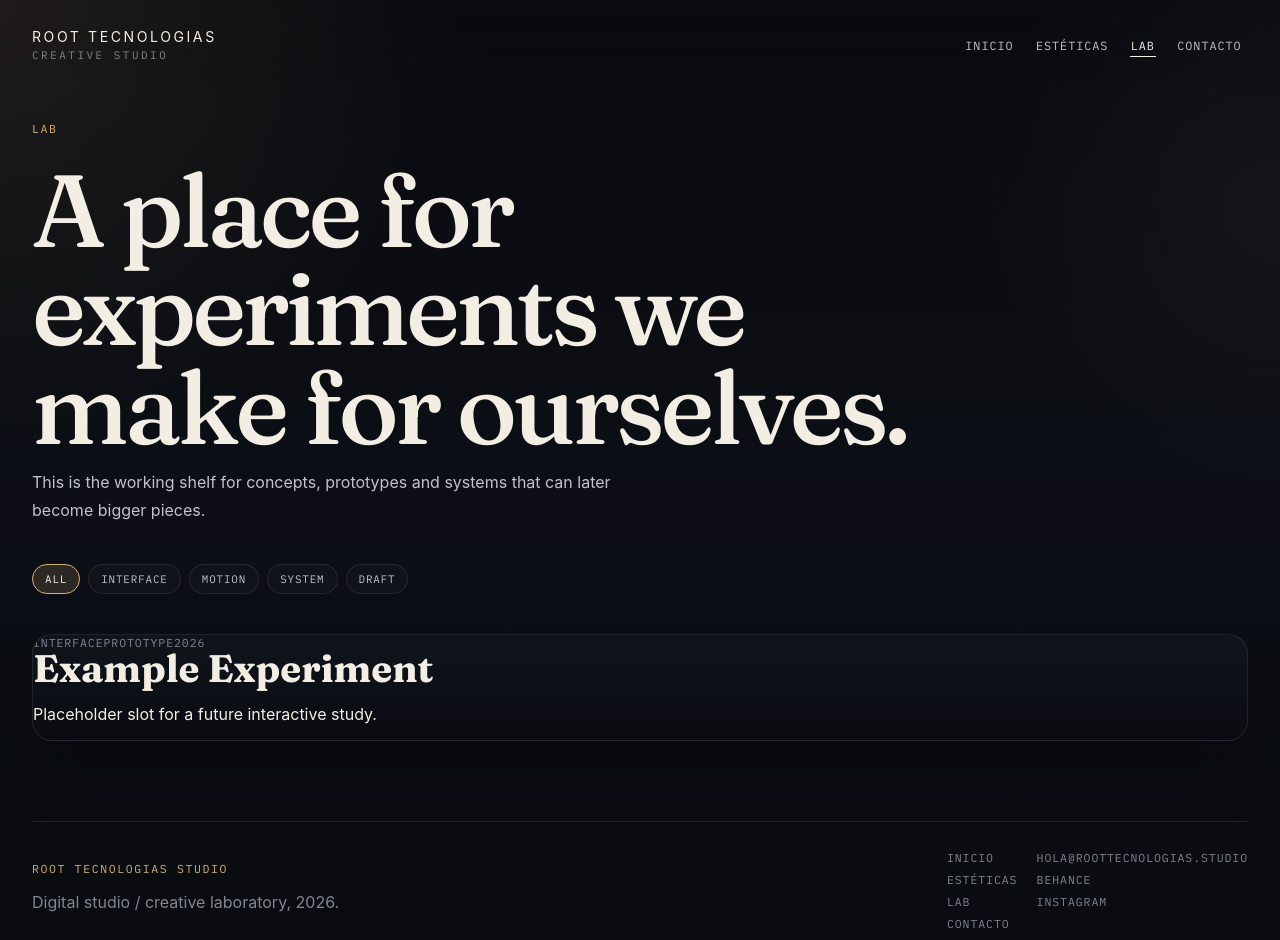
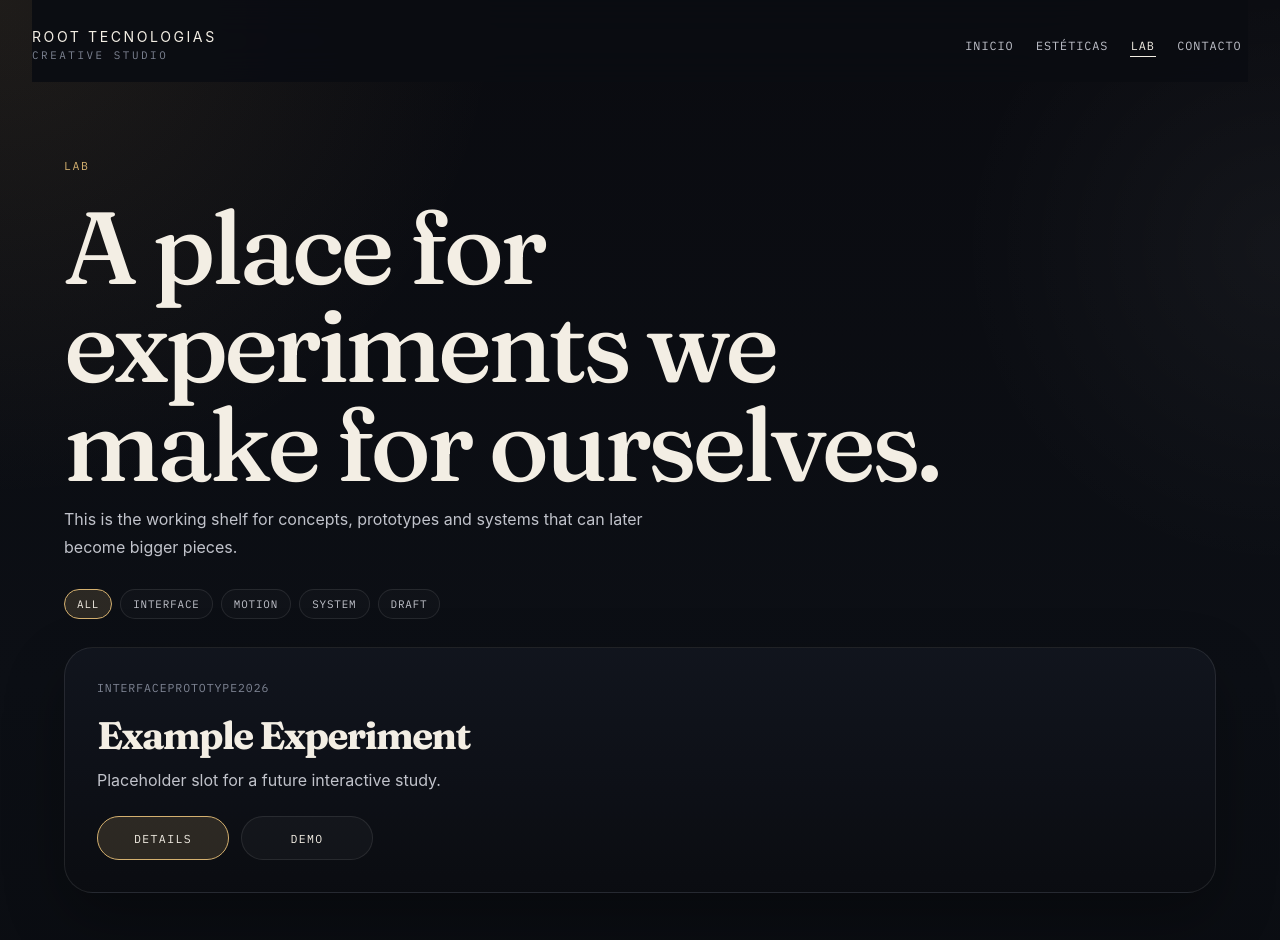
Before and after one commit to roottecnologias/roottecnologias.github.io, a Vue app: page /lab in a window 1280 px wide. Shown: the top 940 px of the page. Built offline with nearby package versions, Linux system fonts and the light colour scheme.

Commit message:
sticky menu

```diff
--- a/src/components/layout/StudioShell.vue
+++ b/src/components/layout/StudioShell.vue
@@ -43,7 +43,6 @@ function closeMenu() {
         <span>{{ menuOpen ? 'Cerrar' : 'Menú' }}</span>
         <span class="menu-toggle__label">{{ currentLabel }}</span>
       </button>
-    </header>
 
       <Transition name="menu-panel">
         <div v-if="menuOpen" id="mobile-nav" class="mobile-nav" role="dialog" aria-label="Navegación móvil">
@@ -60,6 +59,7 @@ function closeMenu() {
           </RouterLink>
         </div>
       </Transition>
+    </header>
 
     <main id="main-content" class="page-frame">
       <Transition name="page" mode="out-in">
--- a/src/styles/base.css
+++ b/src/styles/base.css
@@ -3,6 +3,7 @@
 :root {
   --bg: #0b0d12;
   --bg-soft: #10141b;
+  --bg-dark: #090b10;
   --surface: rgba(17, 21, 29, 0.92);
   --surface-2: rgba(24, 29, 39, 0.86);
   --text: #f3eee4;
@@ -139,7 +140,10 @@ img {
   position: sticky;
   top: 0;
   z-index: 30;
+  background: rgba(11, 13, 18, 0.9);
+  border-bottom: 1px solid transparent;
   backdrop-filter: blur(18px);
+  isolation: isolate;
 }
 
 .wordmark {
@@ -222,11 +226,20 @@ img {
 }
 
 .mobile-nav {
-  width: min(var(--page-width), calc(100vw - (var(--page-gutter) * 2)));
-  margin: 0 auto;
-  padding: 0 0 var(--space-4);
+  position: absolute;
+  top: 100%;
+  left: 50%;
+  width: 100%;
+  width: 100vw;
+  max-height: calc(100dvh - 4rem);
+  overflow-y: auto;
+  margin-left: -50vw;
+  padding: var(--space-4);
   display: grid;
   gap: 0.5rem;
+  background: rgba(11, 13, 18, 0.98);
+  border-bottom: 1px solid var(--border);
+  box-shadow: var(--shadow);
 }
 
 .mobile-nav__link {
@@ -503,6 +516,27 @@ img {
   transition: transform var(--transition-base), border-color var(--transition-base);
 }
 
+.lab-page {
+  padding: 4rem 2rem 5rem;
+  display: grid;
+  gap: 1.75rem;
+}
+
+.lab-list {
+  display: grid;
+  gap: 1.25rem;
+}
+
+.lab-card {
+  padding: 2rem;
+  border-radius: var(--radius-lg);
+  display: grid;
+  gap: 1.35rem;
+  border: 1px solid var(--border);
+  background: linear-gradient(180deg, rgba(18, 22, 30, 0.94), rgba(11, 13, 18, 0.96));
+  box-shadow: var(--shadow);
+}
+
 .gallery-entry__media {
   position: relative;
   margin: 0;
@@ -531,15 +565,64 @@ img {
   filter: saturate(0.8) contrast(1.02);
 }
 
-.gallery-entry__body,
-.lab-card {
-  gap: 0.7rem;
-}
-
 .gallery-entry__body {
   display: grid;
   gap: 0.65rem;
   padding: 1rem 1rem 1.1rem;
+}
+
+.lab-card__body {
+  display: grid;
+  gap: 0.8rem;
+}
+
+.lab-card__body h2 {
+  margin: 0;
+  font-family: var(--display);
+  font-size: clamp(2rem, 3vw, 3rem);
+  line-height: 0.98;
+  letter-spacing: -0.04em;
+}
+
+.lab-card__body p {
+  margin: 0;
+  max-width: 58ch;
+  color: var(--text-soft);
+  line-height: 1.7;
+}
+
+.lab-card__actions {
+  display: flex;
+  flex-wrap: wrap;
+  gap: 0.75rem;
+}
+
+.secondary-button {
+  display: inline-flex;
+  align-items: center;
+  justify-content: center;
+  min-width: 8.25rem;
+  padding: 0.85rem 1.1rem;
+  border-radius: 999px;
+  border: 1px solid var(--accent);
+  background: var(--accent-soft);
+  color: var(--text);
+  font-family: var(--mono);
+  font-size: 0.72rem;
+  letter-spacing: 0.12em;
+  text-transform: uppercase;
+  transition: transform var(--transition-fast), border-color var(--transition-fast), background var(--transition-fast);
+}
+
+.secondary-button--ghost {
+  border-color: var(--border);
+  background: rgba(255, 255, 255, 0.03);
+}
+
+.secondary-button:hover,
+.secondary-button:focus-visible {
+  transform: translateY(-1px);
+  border-color: var(--border-strong);
 }
 
 .gallery-entry__summary {
@@ -626,6 +709,10 @@ img {
     width: 100%;
     margin-bottom: 2rem;
   }
+
+    .lab-page {
+      padding: 4rem 2rem 6rem;
+    }
 }
 
 @media (max-width: 47.999rem) {
@@ -927,9 +1014,133 @@ a:focus-visible {
     padding: 0.95rem 0.95rem 1rem;
   }
 
+  .lab-page {
+    padding: 3rem 1rem 4rem;
+  }
+
+  .lab-card {
+    padding: 1.15rem;
+  }
+
+  .lab-card__actions {
+    flex-direction: column;
+  }
+
+  .secondary-button {
+    width: 100%;
+  }
   .site-footer__inner {
     gap: 1.2rem;
   }
+}
+
+.demo-overlay {
+  position: fixed;
+  inset: 0;
+  z-index: 9999;
+  background: var(--bg-dark);
+  overflow: hidden;
+}
+
+.demo-placeholder-content {
+  position: absolute;
+  inset: 0;
+  display: grid;
+  align-content: center;
+  justify-items: center;
+  gap: 1rem;
+  padding: 2rem;
+  color: var(--text);
+  text-align: center;
+  background-image:
+    linear-gradient(rgba(255, 255, 255, 0.045) 1px, transparent 1px),
+    linear-gradient(90deg, rgba(255, 255, 255, 0.045) 1px, transparent 1px);
+  background-size: 3.5rem 3.5rem;
+  mask-image: linear-gradient(180deg, rgba(0, 0, 0, 0.85), transparent 88%);
+}
+
+.demo-placeholder-content .mono-text {
+  margin: 0;
+  color: var(--accent);
+  font-family: var(--mono);
+  font-size: 0.72rem;
+  letter-spacing: 0.18em;
+  text-transform: uppercase;
+}
+
+.demo-placeholder-content h2 {
+  margin: 0;
+  font-family: var(--display);
+  font-size: clamp(2.2rem, 6vw, 4.5rem);
+  line-height: 0.95;
+  letter-spacing: -0.04em;
+}
+
+.demo-placeholder-content p {
+  margin: 0;
+  max-width: 42ch;
+  color: var(--text-soft);
+  line-height: 1.7;
+}
+
+.demo-placeholder-content__canvas {
+  width: min(72rem, calc(100vw - 2rem));
+  min-height: min(58vh, 34rem);
+  border: 1px solid var(--border);
+  border-radius: var(--radius-lg);
+  background:
+    radial-gradient(circle at center, rgba(212, 176, 111, 0.08), transparent 35%),
+    linear-gradient(180deg, rgba(255, 255, 255, 0.02), rgba(255, 255, 255, 0.01));
+  box-shadow: var(--shadow);
+  display: grid;
+  place-items: center;
+  color: var(--text-muted);
+  font-family: var(--mono);
+  font-size: 0.72rem;
+  letter-spacing: 0.16em;
+  text-transform: uppercase;
+  position: relative;
+  overflow: hidden;
+}
+
+.demo-placeholder-content__canvas::before {
+  content: '';
+  position: absolute;
+  inset: 0;
+  background-image: linear-gradient(rgba(255, 255, 255, 0.05) 1px, transparent 1px),
+    linear-gradient(90deg, rgba(255, 255, 255, 0.05) 1px, transparent 1px);
+  background-size: 4rem 4rem;
+  opacity: 0.45;
+}
+
+.demo-placeholder-content__canvas span {
+  position: relative;
+  z-index: 1;
+}
+
+.draggable-exit-btn {
+  position: fixed;
+  top: 2rem;
+  right: 2rem;
+  z-index: 10000;
+  width: 3.25rem;
+  height: 3.25rem;
+  border: 1px solid var(--border-strong);
+  border-radius: 999px;
+  background: rgba(12, 15, 21, 0.92);
+  color: var(--text);
+  display: grid;
+  place-items: center;
+  font-size: 1.3rem;
+  line-height: 1;
+  box-shadow: var(--shadow);
+  touch-action: none;
+  user-select: none;
+}
+
+.draggable-exit-btn:hover,
+.draggable-exit-btn:focus-visible {
+  border-color: var(--accent);
 }
 
 @media (prefers-reduced-motion: reduce) {
--- a/src/views/LabView.vue
+++ b/src/views/LabView.vue
@@ -1,11 +1,162 @@
 <script setup lang="ts">
+import { computed, onBeforeUnmount, onMounted, ref, watch } from 'vue';
 import { RouterLink } from 'vue-router';
 import SectionIntro from '@/components/ui/SectionIntro.vue';
 import { labExperiments } from '@/data/studio';
 import { useLabStorage } from '@/composables/useLabStorage';
 
 const storage = useLabStorage();
-const experiments = storage.experiments;
+const experiments = computed(() => storage.experiments.value.length ? storage.experiments.value : labExperiments);
+
+const isDemoOpen = ref(false);
+const demoTitle = ref('');
+const demoSummary = ref('');
+const btnPos = ref({ x: 0, y: 0 });
+const dragging = ref(false);
+const dragMoved = ref(false);
+const dragOrigin = ref({ pointerX: 0, pointerY: 0, btnX: 0, btnY: 0 });
+const closeButtonSize = 52;
+let lastBodyOverflow = '';
+
+function clamp(value: number, min: number, max: number) {
+  return Math.min(Math.max(value, min), max);
+}
+
+function setInitialButtonPosition() {
+  const viewportWidth = window.innerWidth;
+  btnPos.value = {
+    x: clamp(viewportWidth - closeButtonSize - 32, 16, viewportWidth - closeButtonSize - 16),
+    y: 32,
+  };
+}
+
+function openDemo(title: string, summary: string) {
+  demoTitle.value = title;
+  demoSummary.value = summary;
+  setInitialButtonPosition();
+  isDemoOpen.value = true;
+}
+
+function closeDemo() {
+  if (dragMoved.value) {
+    return;
+  }
+
+  isDemoOpen.value = false;
+}
+
+function lockScroll() {
+  if (typeof document === 'undefined') {
+    return;
+  }
+
+  lastBodyOverflow = document.body.style.overflow;
+  document.body.style.overflow = 'hidden';
+}
+
+function unlockScroll() {
+  if (typeof document === 'undefined') {
+    return;
+  }
+
+  document.body.style.overflow = lastBodyOverflow;
+}
+
+function getPointerPoint(event: MouseEvent | TouchEvent) {
+  if ('touches' in event) {
+    const touch = event.touches[0] ?? event.changedTouches[0];
+    return { x: touch.clientX, y: touch.clientY };
+  }
+
+  return { x: event.clientX, y: event.clientY };
+}
+
+function startDrag(event: MouseEvent | TouchEvent) {
+  const point = getPointerPoint(event);
+  dragging.value = true;
+  dragMoved.value = false;
+  dragOrigin.value = {
+    pointerX: point.x,
+    pointerY: point.y,
+    btnX: btnPos.value.x,
+    btnY: btnPos.value.y,
+  };
+
+  window.addEventListener('mousemove', onDragMove);
+  window.addEventListener('mouseup', endDrag);
+  window.addEventListener('touchmove', onDragMove, { passive: false });
+  window.addEventListener('touchend', endDrag);
+}
+
+function onDragMove(event: MouseEvent | TouchEvent) {
+  if (!dragging.value) {
+    return;
+  }
+
+  if ('touches' in event) {
+    event.preventDefault();
+  }
+
+  const point = getPointerPoint(event);
+  const deltaX = point.x - dragOrigin.value.pointerX;
+  const deltaY = point.y - dragOrigin.value.pointerY;
+
+  if (Math.abs(deltaX) > 4 || Math.abs(deltaY) > 4) {
+    dragMoved.value = true;
+  }
+
+  const nextX = dragOrigin.value.btnX + deltaX;
+  const nextY = dragOrigin.value.btnY + deltaY;
+  const viewportWidth = window.innerWidth;
+  const viewportHeight = window.innerHeight;
+
+  btnPos.value = {
+    x: clamp(nextX, 12, viewportWidth - closeButtonSize - 12),
+    y: clamp(nextY, 12, viewportHeight - closeButtonSize - 12),
+  };
+}
+
+function endDrag() {
+  dragging.value = false;
+  window.removeEventListener('mousemove', onDragMove);
+  window.removeEventListener('mouseup', endDrag);
+  window.removeEventListener('touchmove', onDragMove);
+  window.removeEventListener('touchend', endDrag);
+
+  window.setTimeout(() => {
+    dragMoved.value = false;
+  }, 0);
+}
+
+function handleCloseClick(event: MouseEvent) {
+  if (dragMoved.value) {
+    event.preventDefault();
+    event.stopPropagation();
+    return;
+  }
+
+  closeDemo();
+}
+
+watch(isDemoOpen, (open) => {
+  if (open) {
+    lockScroll();
+    return;
+  }
+
+  unlockScroll();
+});
+
+onMounted(() => {
+  if (isDemoOpen.value) {
+    lockScroll();
+  }
+});
+
+onBeforeUnmount(() => {
+  unlockScroll();
+  endDrag();
+});
 </script>
 
 <template>
@@ -24,21 +175,51 @@ const experiments = storage.experiments;
       <button type="button" class="filter-chip">Draft</button>
     </section>
 
-    <section class="lab-grid" aria-label="Listado de experimentos">
-      <RouterLink
-        v-for="experiment in experiments.length ? experiments : labExperiments"
-        :key="experiment.id"
-        :to="`/lab/${experiment.id}`"
-        class="lab-card"
-      >
+    <section class="lab-list" aria-label="Listado de experimentos">
+      <article v-for="experiment in experiments" :key="experiment.id" class="lab-card">
         <div class="lab-card__meta">
           <span>{{ experiment.category }}</span>
           <span>{{ experiment.status }}</span>
           <span>{{ experiment.year ?? '2026' }}</span>
         </div>
-        <h2>{{ experiment.title }}</h2>
-        <p>{{ experiment.summary }}</p>
-      </RouterLink>
+
+        <div class="lab-card__body">
+          <h2>{{ experiment.title }}</h2>
+          <p>{{ experiment.summary }}</p>
+        </div>
+
+        <div class="lab-card__actions" aria-label="Acciones del experimento">
+          <RouterLink class="secondary-button" :to="`/lab/${experiment.id}`">Details</RouterLink>
+          <button class="secondary-button secondary-button--ghost" type="button" @click="openDemo(experiment.title, experiment.summary)">
+            Demo
+          </button>
+        </div>
+      </article>
     </section>
+
+    <Teleport to="body">
+      <div v-if="isDemoOpen" class="demo-overlay" role="dialog" aria-modal="true" aria-label="Live demo overlay">
+        <button
+          class="draggable-exit-btn"
+          :style="{ left: `${btnPos.x}px`, top: `${btnPos.y}px` }"
+          type="button"
+          aria-label="Close Demo"
+          @mousedown="startDrag"
+          @touchstart="startDrag"
+          @click="handleCloseClick"
+        >
+          ×
+        </button>
+
+        <div class="demo-placeholder-content">
+          <p class="mono-text">LIVE DEMO PLACEHOLDER</p>
+          <h2>{{ demoTitle }}</h2>
+          <p>{{ demoSummary }}</p>
+          <div class="demo-placeholder-content__canvas">
+            <span>Studio canvas</span>
+          </div>
+        </div>
+      </div>
+    </Teleport>
   </div>
 </template>
```
Lines whose indentation alone changed are shown as unchanged.
